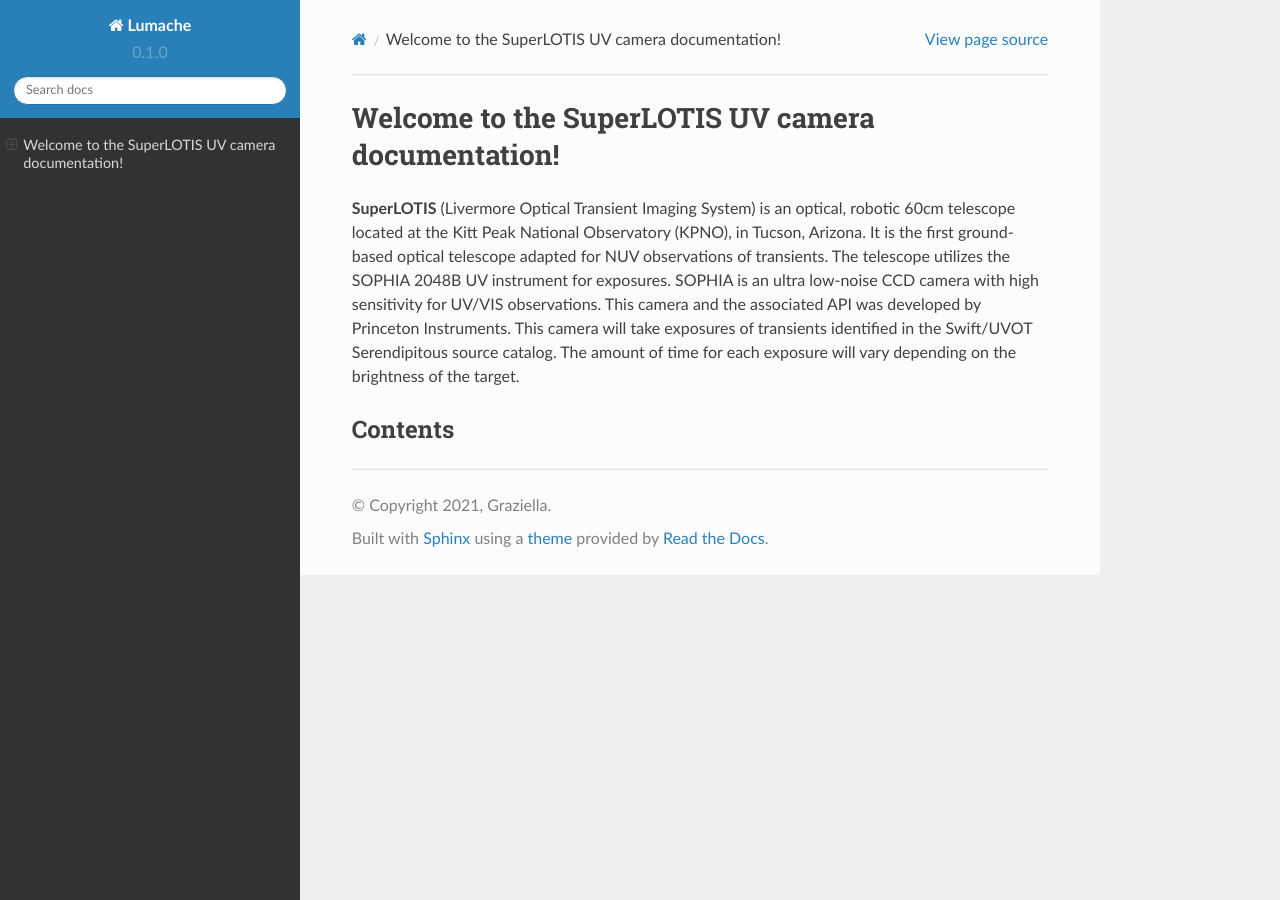
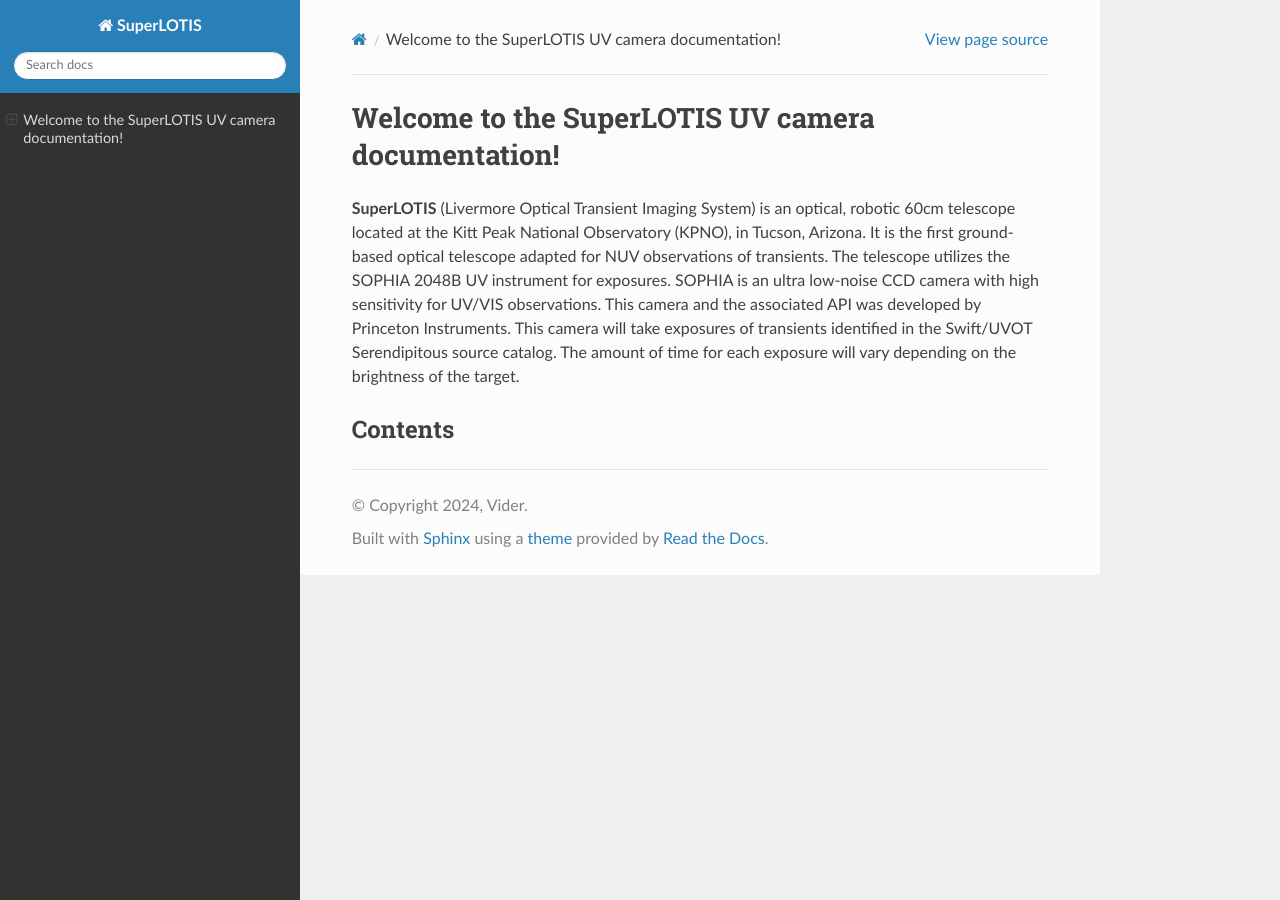
Before and after one commit to jacobvider/rtd_slotis, a Sphinx documentation site: the page built from docs/source/index.rst, in a window 1280 px wide. Built offline with Sphinx 7.4.7 and the Read the Docs theme 2.0.0, drawn with Linux system fonts in a browser that asks for light colours; pages that are not in the unit, such as notebooks, are missing from menus.

Commit message:
Update conf.py

```diff
--- a/docs/source/conf.py
+++ b/docs/source/conf.py
@@ -2,12 +2,12 @@
 
 # -- Project information
 
-project = 'Lumache'
-copyright = '2021, Graziella'
-author = 'Graziella'
+project = 'SuperLOTIS'
+copyright = '2024, Vider'
+author = 'Jacob Vider'
 
-release = '0.1'
-version = '0.1.0'
+# release = '0.1'
+# version = '0.1.0'
 
 # -- General configuration
 
```
